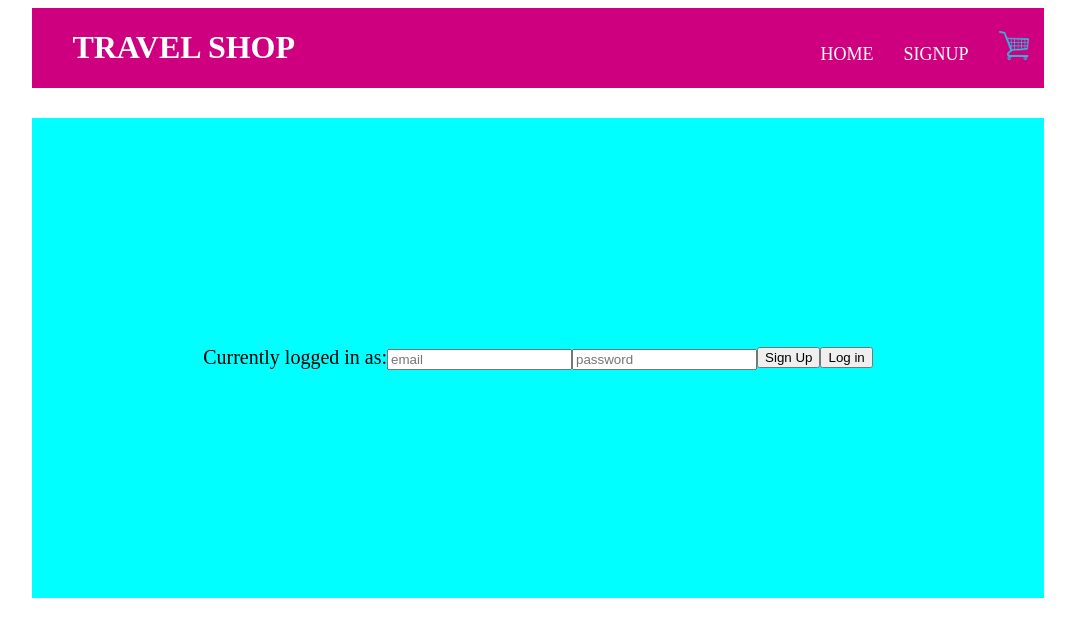
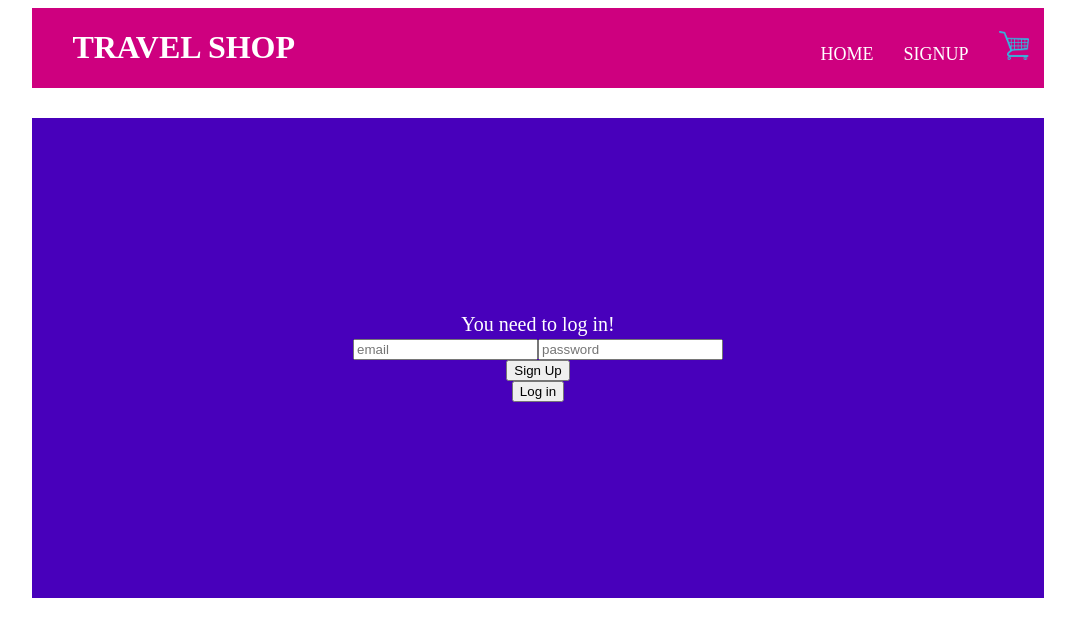
Before and after one commit to ThiagoJoseSousa/Travel-shop, a React (Create React App) app: page /signup in a window 1280 px wide. Shown: the top 636 px of the page, without its empty margins (102-1177 px from the left). Built offline with nearby package versions, Linux system fonts and the light colour scheme; no server answers.

Commit message:
changed a bit of rendering/style

```diff
--- a/src/assets/products.css
+++ b/src/assets/products.css
@@ -68,6 +68,9 @@
 }
 
 .avatar{
-    width:300px;
-    height:300px;
+
+    height:100%;
+    max-width:80px;
+    border-radius: 100%;
+    object-fit: cover;
 }
--- a/src/assets/signup.css
+++ b/src/assets/signup.css
@@ -2,11 +2,13 @@
     margin:0 auto;
     width:80%;
     display:flex;
+    flex-direction: column;
     justify-content:center;
     align-items:center;
-    background-color:cyan;
+    background-color:rgb(72, 0, 187);
     margin-top:30px;
     height:60vh;
     font-size:20px;
     font-weight: 700px;
+    color:white;
 }
--- a/src/components/Profile.js
+++ b/src/components/Profile.js
@@ -26,8 +26,9 @@ useEffect(()=>{
 
     <div className="fields">
 <input type="file" onChange={handleChange}/>
+
 <button disabled={loading || !photo} onClick={handleClick}>Upload</button>
-<img src={photoURL} alt="avatar" className="avatar"/>
+<img src={photoURL} alt="avatar" className="avatar"/> <br/>
     </div>
 )
 }
--- a/src/components/Signup.js
+++ b/src/components/Signup.js
@@ -40,7 +40,8 @@ const Signup= ()=>{
 
     return (
         <div className='signup'>
-            <div>Currently logged in as: {currentUser?.email}</div>
+            {currentUser? <div>Currently logged in as: {currentUser.email}</div> : <div>You need to log in!</div>}
+
 
             {!currentUser &&
             <>
```
Also changed, not shown: src/components/useRef.txt.
